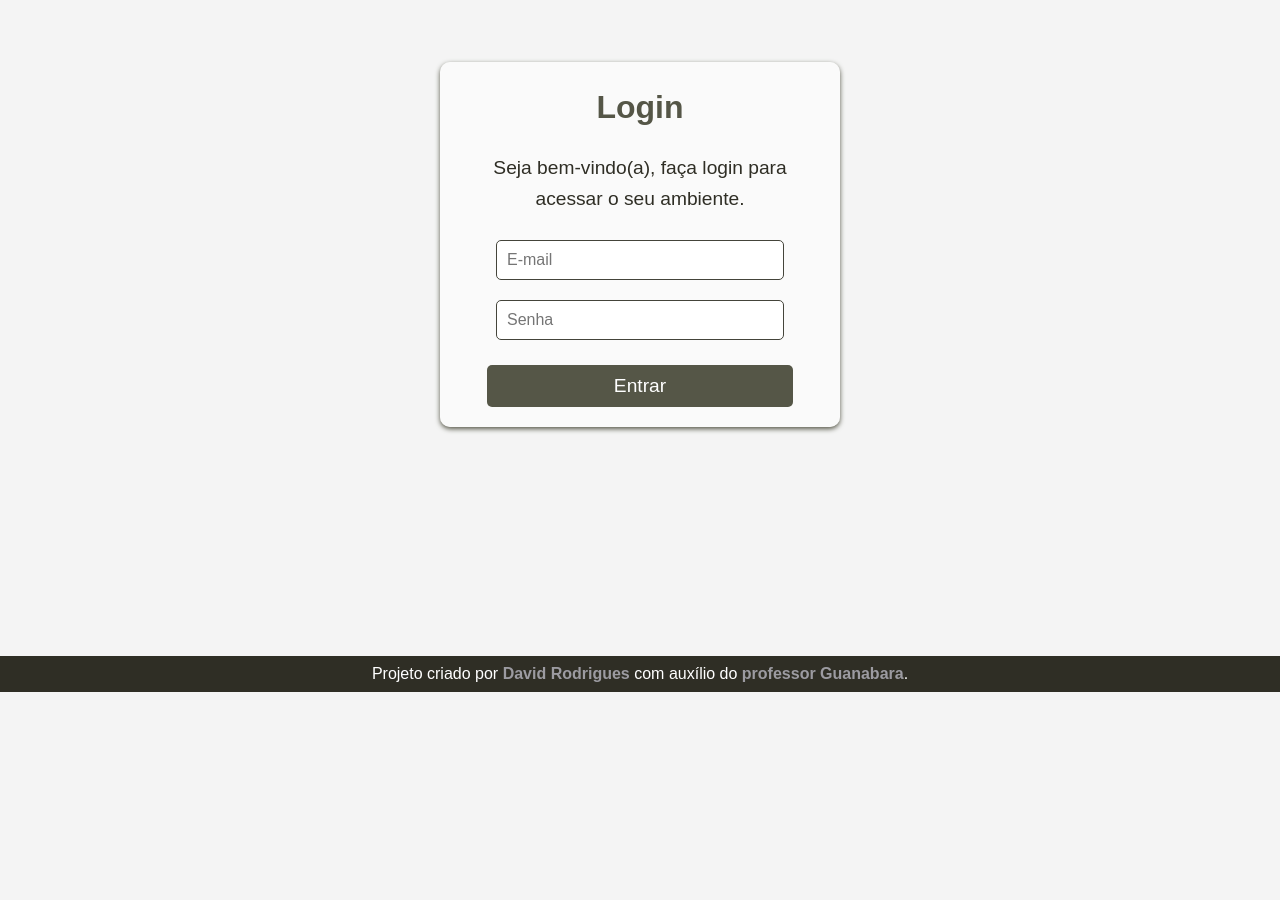
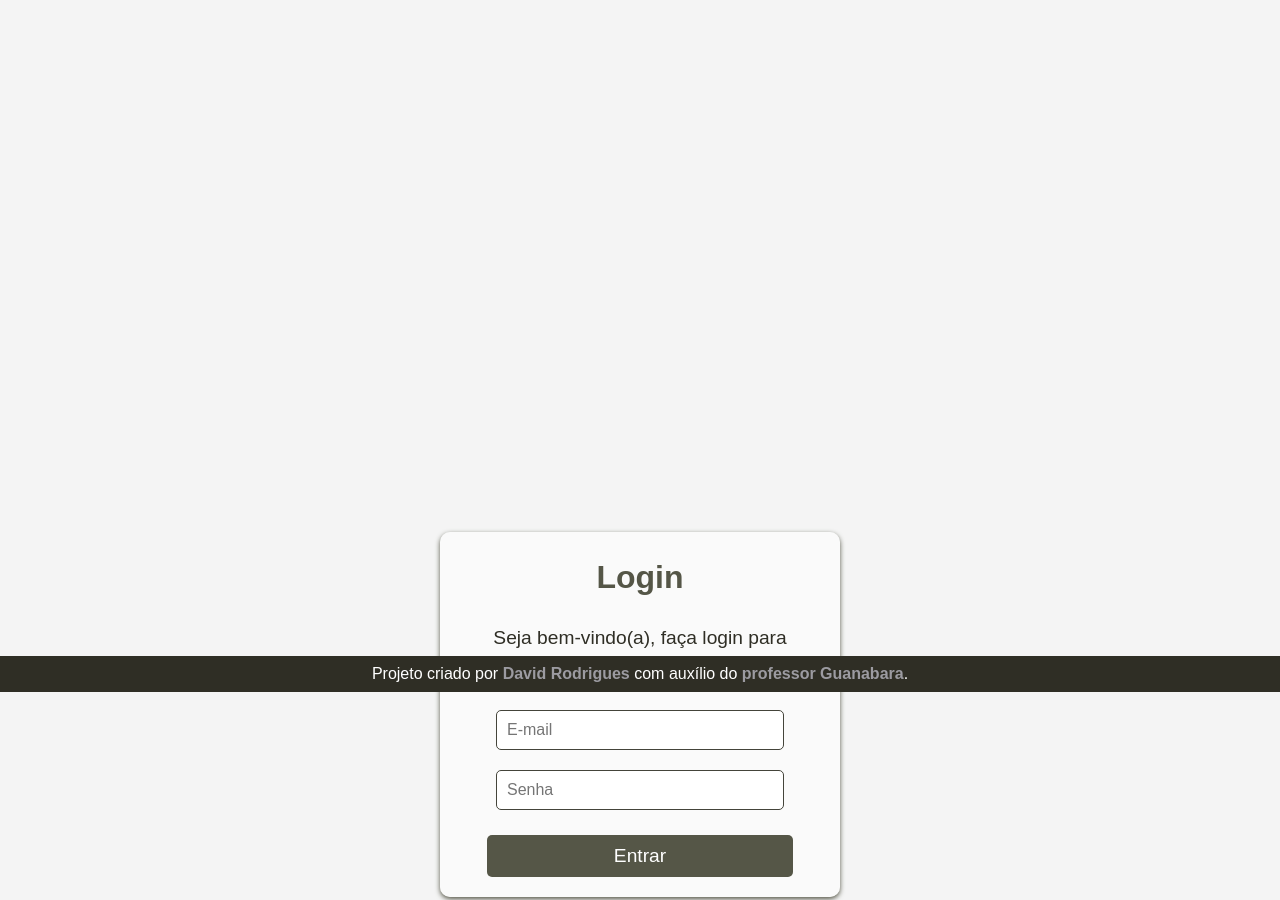
Before and after one commit to davidrodriguex/projeto-login, a plain HTML site: page index.html in a window 1280 px wide. Shown: the part 108-1008 px from the top of the page. Before the commit the page ends 800 px from the top, so only its background shows below. Drawn offline with Linux system fonts and the light colour scheme.

Commit message:
Atualização no posicionamento da section

```diff
--- a/estilos/style.css
+++ b/estilos/style.css
@@ -24,7 +24,7 @@ body {
     max-width: 400px;
     min-height: 300px;
     max-height: 400px;
-    margin: 150px auto;
+    margin: 50% auto;
     padding: 20px;
     background: #ffffff8e;
     border-radius: 10px;
```
